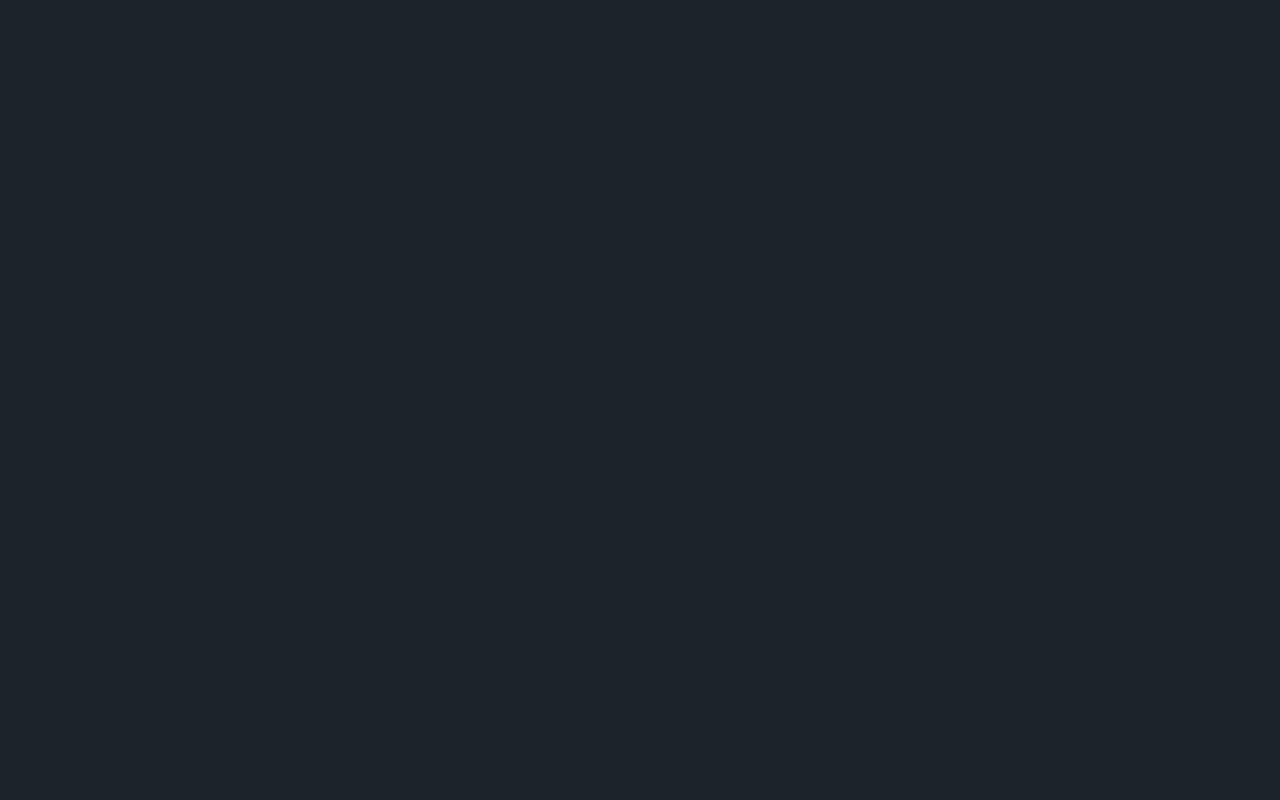
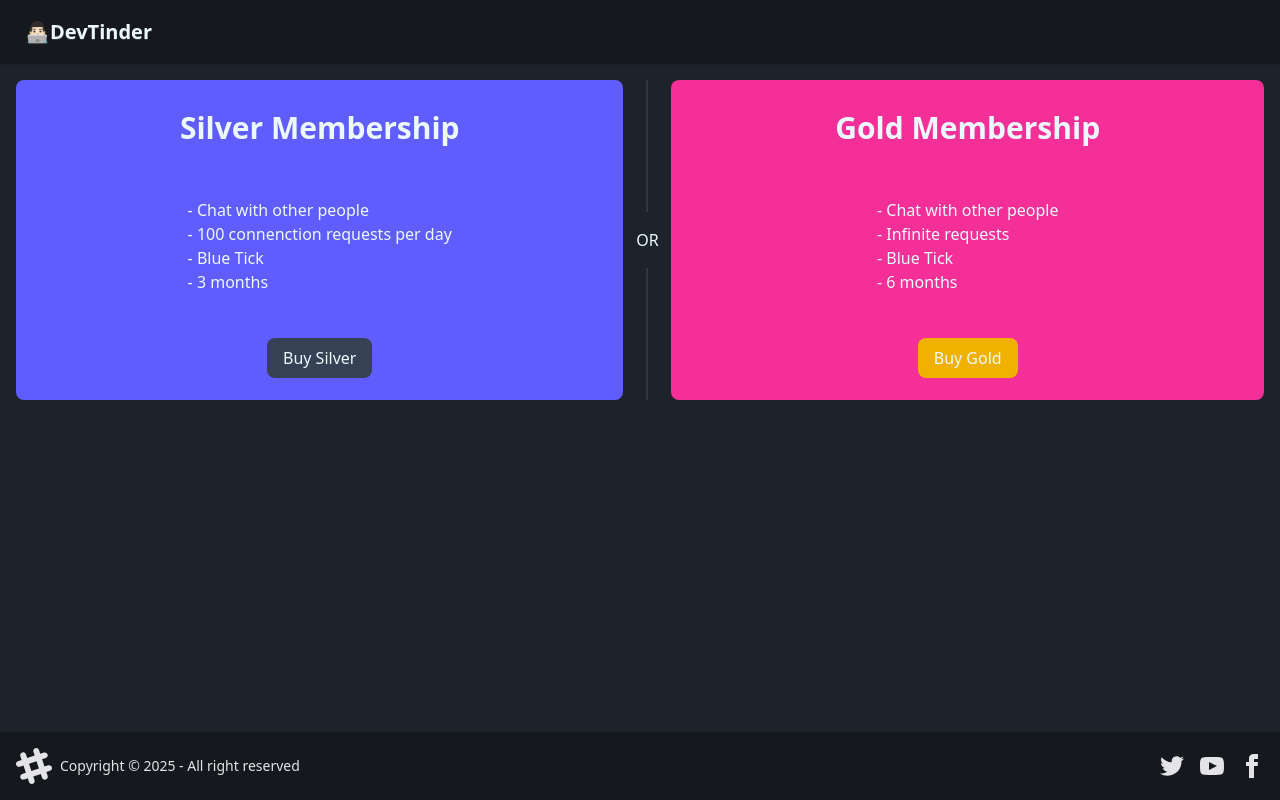
Before and after one commit to nikhil558/DevTinder-web, a React (Vite) app: page /premium in a window 1280 px wide. Before the commit this address had no page. Built offline with nearby package versions, Linux system fonts and the light colour scheme; no server answers.

Commit message:
added payment feature

```diff
--- a/index.html
+++ b/index.html
@@ -5,9 +5,11 @@
     <link rel="icon" type="image/svg+xml" href="/vite.svg" />
     <meta name="viewport" content="width=device-width, initial-scale=1.0" />
     <title>DevTinder</title>
+    <script src="https://checkout.razorpay.com/v1/checkout.js"></script>
   </head>
   <body>
     <div id="root"></div>
     <script type="module" src="/src/main.jsx"></script>
+
   </body>
 </html>
--- a/src/App.jsx
+++ b/src/App.jsx
@@ -8,6 +8,7 @@
 import Feed from "./Components/Feed";
 import Connections from "./Components/Connections";
 import Requests from "./Components/Requests";
+import Premium from "./Components/Premium";
 
 function App() {
   return (
@@ -21,6 +22,7 @@
               <Route path="/profile" element={<Profile />} />
               <Route path="/connections" element={<Connections />} />
               <Route path="/requests" element={<Requests />} />
+              <Route path="/premium" element={<Premium />} />
             </Route>
           </Routes>
         </BrowserRouter>
--- a/src/Components/Navbar.js
+++ b/src/Components/Navbar.js
@@ -58,6 +58,11 @@
                 </Link>
               </li>
               <li>
+                <Link to="/premium" className="justify-between">
+                  Premium
+                </Link>
+              </li>
+              <li>
                 <a>Settings</a>
               </li>
               <li>
--- /dev/null
+++ b/src/Components/Premium.js
@@ -0,0 +1,81 @@
+import axios from "axios";
+import { BACKEND_URL } from "../Utills/constants";
+
+const Premium = () => {
+  const handleOnClick = async (type) => {
+    try {
+      const order = await axios.post(
+        BACKEND_URL + "/payment/create",
+        { membershipType: type },
+        { withCredentials: true }
+      );
+      const { key_Id, orderId, amount, currency, notes } = order.data;
+      const options = {
+        key: key_Id, // Enter the Key ID generated from the Dashboard
+        amount: amount, // Amount is in currency subunits. Default currency is INR. Hence, 50000 refers to 50000 paise
+        currency: currency,
+        name: "Dev Tinder", //your business name
+        description: "Connect with other developers",
+        image: "https://example.com/your_logo",
+        order_id: orderId, //This is a sample Order ID. Pass the `id` obtained in the response of Step 1
+        callback_url: "https://eneqd3r9zrjok.x.pipedream.net/",
+        prefill: {
+          //We recommend using the prefill parameter to auto-fill customer's contact information especially their phone number
+          name: notes.firstName + " " + notes.lastName, //your customer's name
+          email: "email@example.com",
+          contact: "9000090000", //Provide the customer's phone number for better conversion rates
+        },
+        notes: {
+          address: "Razorpay Corporate Office",
+        },
+        theme: {
+          color: "#3399cc",
+        },
+      };
+      const rzp = new window.Razorpay(options);
+      rzp.open();
+    } catch (err) {
+      console.log(err);
+    }
+  };
+
+  return (
+    <div className="mx-4 my-4">
+      <div className="flex w-full flex-col lg:flex-row">
+        <div className="card bg-primary rounded-box grid h-80 grow place-items-center">
+          <h1 className="my-2 font-bold text-3xl">Silver Membership</h1>
+          <ul>
+            <li>- Chat with other people</li>
+            <li>- 100 connenction requests per day</li>
+            <li>- Blue Tick</li>
+            <li>- 3 months</li>
+          </ul>
+          <button
+            className="bg-gray-700 py-2 px-4 rounded-lg"
+            onClick={() => handleOnClick("silver")}
+          >
+            Buy Silver
+          </button>
+        </div>
+        <div className="divider lg:divider-horizontal">OR</div>
+        <div className="card bg-secondary rounded-box grid h-80 grow place-items-center">
+          <h1 className="my-2 font-bold text-3xl">Gold Membership</h1>
+          <ul>
+            <li>- Chat with other people</li>
+            <li>- Infinite requests</li>
+            <li>- Blue Tick</li>
+            <li>- 6 months</li>
+          </ul>
+          <button
+            className="bg-yellow-500 py-2 px-4 rounded-lg"
+            onClick={() => handleOnClick("gold")}
+          >
+            Buy Gold
+          </button>
+        </div>
+      </div>
+    </div>
+  );
+};
+
+export default Premium;
--- a/src/Utills/userSlice.js
+++ b/src/Utills/userSlice.js
@@ -7,7 +7,7 @@
     addUser: (state, action) => {
       return action.payload;
     },
-    removeUser: (state, action) => {
+    removeUser: () => {
       return null;
     },
   },
```
Also changed, not shown: 1 other file (tests, documents, lock files or other folders).
